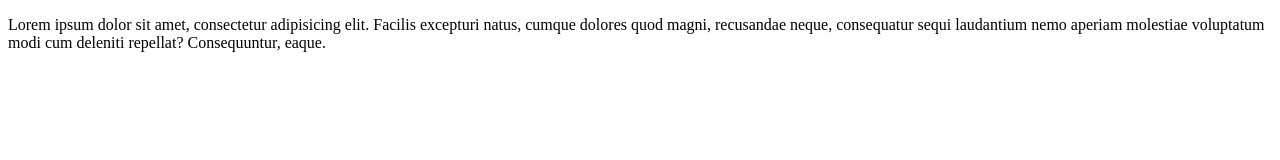
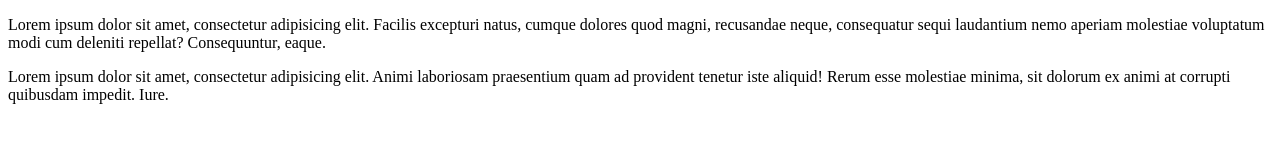
Before and after one commit to 3048/gitjestgit, a plain HTML site: page index.html in a window 1280 px wide. Drawn offline with Linux system fonts and the light colour scheme.

Commit message:
drugi paragraf

```diff
--- a/index.html
+++ b/index.html
@@ -10,6 +10,7 @@
 
 	<p>Lorem ipsum dolor sit amet, consectetur adipisicing elit. Facilis excepturi natus, cumque dolores quod magni, recusandae neque, consequatur sequi laudantium nemo aperiam molestiae voluptatum modi cum deleniti repellat? Consequuntur, eaque.</p>
 
+	<p>Lorem ipsum dolor sit amet, consectetur adipisicing elit. Animi laboriosam praesentium quam ad provident tenetur iste aliquid! Rerum esse molestiae minima, sit dolorum ex animi at corrupti quibusdam impedit. Iure.</p>
 </body>
 
 </html>
```
